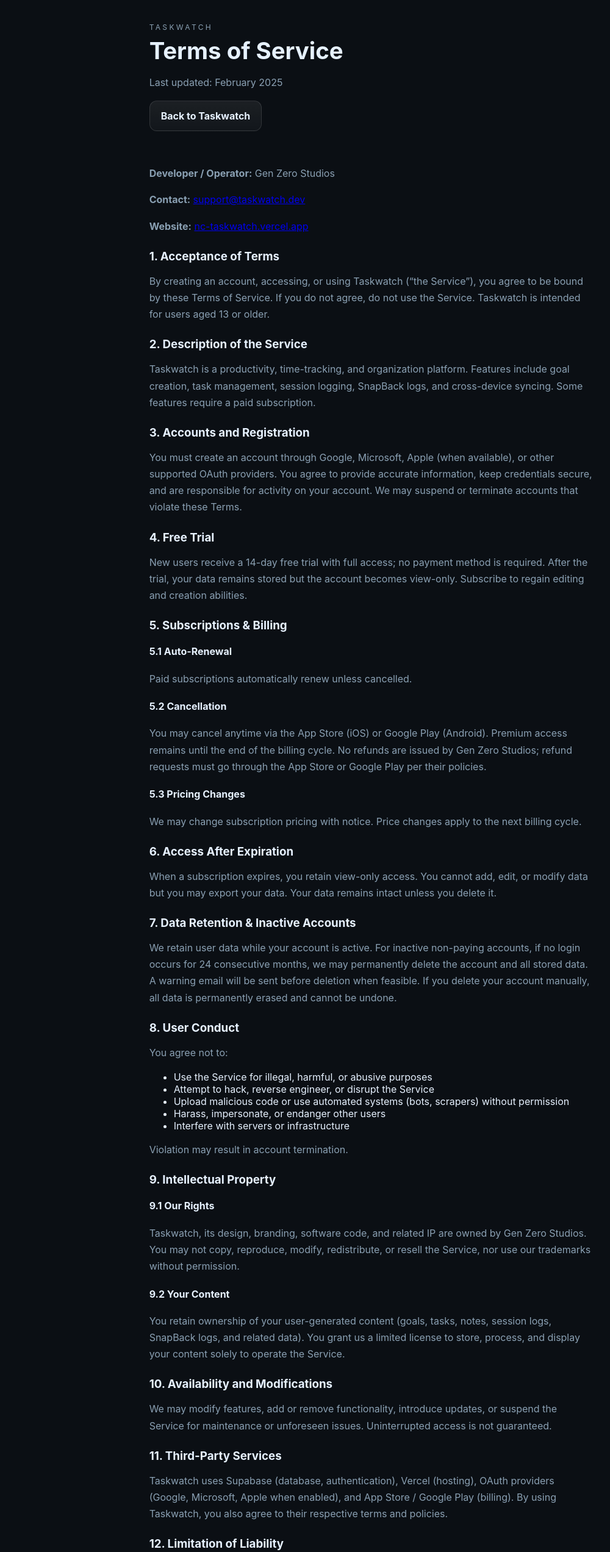
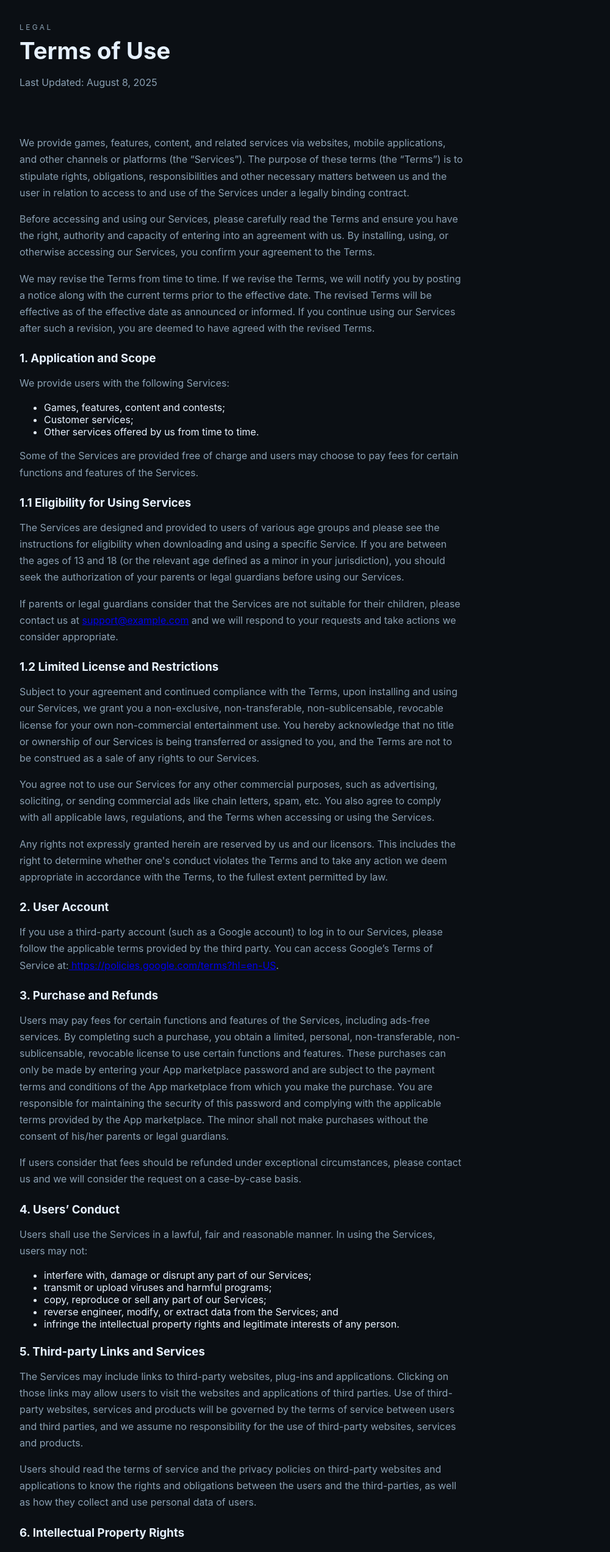
Before and after one commit to nchang2114/GenZero, a React (Vite) app: page /terms in a window 1280 px wide. Shown: the part 100-2645 px from the top of the page at 61% size, without its empty margins (32-1032 px from the left). Built offline with nearby package versions, Linux system fonts and the light colour scheme.

Commit message:
Revise Terms of Service for clarity and updates
Updated the Terms of Service to reflect changes in title, content, and structure. Adjusted the document to clarify user rights and responsibilities.

```diff
--- a/src/pages/Terms.tsx
+++ b/src/pages/Terms.tsx
@@ -1,143 +1,235 @@
 import { useEffect } from 'react'
 import Footer from '../components/Footer'
 
-export default function TaskwatchTerms() {
-  useEffect(() => { document.title = 'Taskwatch Terms of Service — GenZero' }, [])
+export default function Terms() {
+  useEffect(() => {
+    document.title = 'Terms of Use — GenZero'
+  }, [])
 
   return (
     <>
       <main className="page">
         <div className="container">
-          <div className="section-kicker">Taskwatch</div>
-          <h1 className="section-title">Terms of Service</h1>
-          <p className="muted">Last updated: February 2025</p>
-          <div className="hero-ctas" style={{marginTop: 'var(--space-4)'}}>
-            <a className="btn" href="https://genzero.vercel.app/taskwatch" target="_blank" rel="noreferrer">Back to Taskwatch</a>
-          </div>
-          <div className="spacer-40" />
+          <div className="section-kicker">Legal</div>
+          <h1 className="section-title">Terms of Use</h1>
+          <p className="muted">Last Updated: August 8, 2025</p>
+          <div className="spacer-40"/>
 
-          <p className="muted"><strong>Developer / Operator:</strong> Gen Zero Studios</p>
-          <p className="muted"><strong>Contact:</strong> <a href="mailto:support@taskwatch.dev">support@taskwatch.dev</a></p>
-          <p className="muted"><strong>Website:</strong> <a href="https://nc-taskwatch.vercel.app" target="_blank" rel="noreferrer">nc-taskwatch.vercel.app</a></p>
-
-          <h3>1. Acceptance of Terms</h3>
           <p className="muted">
-            By creating an account, accessing, or using Taskwatch (“the Service”), you agree to be bound by these Terms of Service.
-            If you do not agree, do not use the Service. Taskwatch is intended for users aged 13 or older.
+            We provide games, features, content, and related services via websites, mobile applications, and other
+            channels or platforms (the “Services”). The purpose of these terms (the “Terms”) is to stipulate rights,
+            obligations, responsibilities and other necessary matters between us and the user in relation to access to
+            and use of the Services under a legally binding contract.
+          </p>
+          <p className="muted">
+            Before accessing and using our Services, please carefully read the Terms and ensure you have the right,
+            authority and capacity of entering into an agreement with us. By installing, using, or otherwise
+            accessing our Services, you confirm your agreement to the Terms.
+          </p>
+          <p className="muted">
+            We may revise the Terms from time to time. If we revise the Terms, we will notify you by posting a
+            notice along with the current terms prior to the effective date. The revised Terms will be effective as
+            of the effective date as announced or informed. If you continue using our Services after such a revision,
+            you are deemed to have agreed with the revised Terms.
           </p>
 
-          <h3>2. Description of the Service</h3>
+          <h3>1. Application and Scope</h3>
+          <p className="muted">We provide users with the following Services:</p>
+          <ul>
+            <li>Games, features, content and contests;</li>
+            <li>Customer services;</li>
+            <li>Other services offered by us from time to time.</li>
+          </ul>
           <p className="muted">
-            Taskwatch is a productivity, time-tracking, and organization platform. Features include goal creation, task management,
-            session logging, SnapBack logs, and cross-device syncing. Some features require a paid subscription.
+            Some of the Services are provided free of charge and users may choose to pay fees for certain functions
+            and features of the Services.
           </p>
 
-          <h3>3. Accounts and Registration</h3>
+          <h3>1.1 Eligibility for Using Services</h3>
           <p className="muted">
-            You must create an account through Google, Microsoft, Apple (when available), or other supported OAuth providers. You
-            agree to provide accurate information, keep credentials secure, and are responsible for activity on your account. We may
-            suspend or terminate accounts that violate these Terms.
+            The Services are designed and provided to users of various age groups and please see the instructions
+            for eligibility when downloading and using a specific Service. If you are between the ages of 13 and 18
+            (or the relevant age defined as a minor in your jurisdiction), you should seek the authorization of your
+            parents or legal guardians before using our Services.
+          </p>
+          <p className="muted">
+            If parents or legal guardians consider that the Services are not suitable for their children, please
+            contact us at <a href="mailto:support@example.com">support@example.com</a> and we will respond to your requests and take
+            actions we consider appropriate.
           </p>
 
-          <h3>4. Free Trial</h3>
+          <h3>1.2 Limited License and Restrictions</h3>
           <p className="muted">
-            New users receive a 14-day free trial with full access; no payment method is required. After the trial, your data remains
-            stored but the account becomes view-only. Subscribe to regain editing and creation abilities.
+            Subject to your agreement and continued compliance with the Terms, upon installing and using our Services,
+            we grant you a non-exclusive, non-transferable, non-sublicensable, revocable license for your own
+            non-commercial entertainment use. You hereby acknowledge that no title or ownership of our Services is
+            being transferred or assigned to you, and the Terms are not to be construed as a sale of any rights to our Services.
+          </p>
+          <p className="muted">
+            You agree not to use our Services for any other commercial purposes, such as advertising, soliciting, or
+            sending commercial ads like chain letters, spam, etc. You also agree to comply with all applicable laws,
+            regulations, and the Terms when accessing or using the Services.
+          </p>
+          <p className="muted">
+            Any rights not expressly granted herein are reserved by us and our licensors. This includes the right to
+            determine whether one's conduct violates the Terms and to take any action we deem appropriate in accordance
+            with the Terms, to the fullest extent permitted by law.
           </p>
 
-          <h3>5. Subscriptions & Billing</h3>
-          <h4>5.1 Auto-Renewal</h4>
-          <p className="muted">Paid subscriptions automatically renew unless cancelled.</p>
-          <h4>5.2 Cancellation</h4>
+          <h3>2. User Account</h3>
           <p className="muted">
-            You may cancel anytime via the App Store (iOS) or Google Play (Android). Premium access remains until the end of the billing
-            cycle. No refunds are issued by Gen Zero Studios; refund requests must go through the App Store or Google Play per their policies.
-          </p>
-          <h4>5.3 Pricing Changes</h4>
-          <p className="muted">We may change subscription pricing with notice. Price changes apply to the next billing cycle.</p>
-
-          <h3>6. Access After Expiration</h3>
-          <p className="muted">
-            When a subscription expires, you retain view-only access. You cannot add, edit, or modify data but you may export your data.
-            Your data remains intact unless you delete it.
+            If you use a third-party account (such as a Google account) to log in to our Services, please follow the
+            applicable terms provided by the third party. You can access Google’s Terms of Service at:
+            <a href="https://policies.google.com/terms?hl=en-US" target="_blank" rel="noreferrer"> https://policies.google.com/terms?hl=en-US</a>.
           </p>
 
-          <h3>7. Data Retention & Inactive Accounts</h3>
+          <h3>3. Purchase and Refunds</h3>
           <p className="muted">
-            We retain user data while your account is active. For inactive non-paying accounts, if no login occurs for 24 consecutive
-            months, we may permanently delete the account and all stored data. A warning email will be sent before deletion when feasible.
-            If you delete your account manually, all data is permanently erased and cannot be undone.
+            Users may pay fees for certain functions and features of the Services, including ads-free services. By completing such a
+            purchase, you obtain a limited, personal, non-transferable, non-sublicensable, revocable license to use certain functions and features.
+            These purchases can only be made by entering your App marketplace password and are subject to the payment terms and conditions of the App
+            marketplace from which you make the purchase. You are responsible for maintaining the security of this password and complying with the
+            applicable terms provided by the App marketplace. The minor shall not make purchases without the consent of his/her parents or legal guardians.
+          </p>
+          <p className="muted">
+            If users consider that fees should be refunded under exceptional circumstances, please contact us and we will consider the request
+            on a case-by-case basis.
           </p>
 
-          <h3>8. User Conduct</h3>
-          <p className="muted">You agree not to:</p>
+          <h3>4. Users’ Conduct</h3>
+          <p className="muted">Users shall use the Services in a lawful, fair and reasonable manner. In using the Services, users may not:</p>
           <ul>
-            <li>Use the Service for illegal, harmful, or abusive purposes</li>
-            <li>Attempt to hack, reverse engineer, or disrupt the Service</li>
-            <li>Upload malicious code or use automated systems (bots, scrapers) without permission</li>
-            <li>Harass, impersonate, or endanger other users</li>
-            <li>Interfere with servers or infrastructure</li>
+            <li>interfere with, damage or disrupt any part of our Services;</li>
+            <li>transmit or upload viruses and harmful programs;</li>
+            <li>copy, reproduce or sell any part of our Services;</li>
+            <li>reverse engineer, modify, or extract data from the Services; and</li>
+            <li>infringe the intellectual property rights and legitimate interests of any person.</li>
           </ul>
-          <p className="muted">Violation may result in account termination.</p>
 
-          <h3>9. Intellectual Property</h3>
-          <h4>9.1 Our Rights</h4>
+          <h3>5. Third-party Links and Services</h3>
           <p className="muted">
-            Taskwatch, its design, branding, software code, and related IP are owned by Gen Zero Studios. You may not copy, reproduce,
-            modify, redistribute, or resell the Service, nor use our trademarks without permission.
+            The Services may include links to third-party websites, plug-ins and applications. Clicking on those links may allow users to visit the
+            websites and applications of third parties. Use of third-party websites, services and products will be governed by the terms of service
+            between users and third parties, and we assume no responsibility for the use of third-party websites, services and products.
           </p>
-          <h4>9.2 Your Content</h4>
           <p className="muted">
-            You retain ownership of your user-generated content (goals, tasks, notes, session logs, SnapBack logs, and related data). You
-            grant us a limited license to store, process, and display your content solely to operate the Service.
+            Users should read the terms of service and the privacy policies on third-party websites and applications to know the rights and obligations
+            between the users and the third-parties, as well as how they collect and use personal data of users.
           </p>
 
-          <h3>10. Availability and Modifications</h3>
+          <h3>6. Intellectual Property Rights</h3>
           <p className="muted">
-            We may modify features, add or remove functionality, introduce updates, or suspend the Service for maintenance or unforeseen
-            issues. Uninterrupted access is not guaranteed.
+            All intellectual property rights, including trademarks, patents, copyrights and other kinds of intellectual property rights, whether registrable
+            or not, in relation to all the trade or business names, domain names, logos, content, layout, text and graphics, source codes, algorithms,
+            software, database, applications, content and information of our Services are protected by current laws and related international treaties and are
+            legally owned or acquired by us.
           </p>
 
-          <h3>11. Third-Party Services</h3>
+          <h3>7. Disclaimer and Limitation of Liability</h3>
           <p className="muted">
-            Taskwatch uses Supabase (database, authentication), Vercel (hosting), OAuth providers (Google, Microsoft, Apple when enabled),
-            and App Store / Google Play (billing). By using Taskwatch, you also agree to their respective terms and policies.
+            Users acknowledge and understand that: You use the Services under your own responsibility and assume the risk yourself. To the extent permitted
+            by applicable law, we do not take responsibility for losses incurred without the company’s fault as follows: (1) your violation of the Terms; (2)
+            losses from using the Services in a way they are not designed or purposed; (3) losses of profits, revenues, or indirect, special, consequential, or
+            punitive damages; (4) losses incurred by using Services or caused by a third party; (5) losses incurred by a reason imputable to you; (6) other
+            losses incurred from a reason that is not imputable to us of its intention or fault.
+          </p>
+          <p className="muted">
+            We cannot guarantee a 100% safe operating environment, and we assume no liability of whatsoever nature arising out of any failure, interruption and
+            discontinuance of the Services due to the limitation of internet communication technologies and events of force majeure, attacks, viruses, worms and
+            malicious codes, system vulnerability, failure of third-party services and other factors which are beyond the control of us.
+          </p>
+          <p className="muted">
+            Unless otherwise provided in the terms and conditions of the relevant products or services, under no circumstances shall we be held liable for any delay
+            or failure or disruption of the content or the services resulting directly or indirectly from acts of nature, forces or causes beyond our reasonable control.
           </p>
 
-          <h3>12. Limitation of Liability</h3>
+          <h3>8. Personal Data Protection</h3>
           <p className="muted">
-            To the fullest extent permitted by law, Taskwatch is provided “as is” and “as available.” We do not guarantee uninterrupted or
-            error-free service and are not responsible for data loss, though we take reasonable precautions. We do not provide legal, medical,
-            or professional advice. Our total liability for any claim is limited to the amount you paid in the last billing cycle (or $0 for
-            free users). You use the Service at your own risk.
+            We highly value your privacy and take reasonable measures to protect your personal data. Please refer to our Privacy Policy for information on how we
+            collect, use and share your data.
           </p>
 
-          <h3>13. Indemnification</h3>
+          <h3>9. Indemnity</h3>
           <p className="muted">
-            You agree to indemnify and hold harmless Gen Zero Studios from claims arising out of your misuse of the Service, your violation
-            of these Terms, or your violation of applicable laws.
+            Users shall defend and indemnify us and our affiliates, directors, officers, employees, and users against all liabilities, damages, losses, costs, fees (including
+            legal fees) and expenses relating to claims arising from or in connection with the violation of the Terms by users.
+          </p>
+          <p className="muted">
+            Users shall be liable for and shall indemnify us and any third parties for any losses resulting from violation of these Terms. If a third party seeks damages from us
+            because of users' illegal actions or violation of the Terms, users must defend us and hold us harmless from any liability. If we are not held harmless, users are
+            responsible for compensating us for all losses incurred.
           </p>
 
-          <h3>14. Account Termination</h3>
+          <h3>10. Termination</h3>
+          <p className="muted">Users may stop using the Services at any time with or without notice. We may terminate the Terms if:</p>
+          <ul>
+            <li>users violate the Terms.</li>
+            <li>the Services are no longer available to users.</li>
+          </ul>
           <p className="muted">
-            We may suspend or terminate accounts that violate these Terms, pose a security risk, abuse the Service, or attempt to harm the
-            platform or other users. Suspended users lose access and may not be entitled to refunds.
+            We reserve the right to determine, in our sole and absolute discretion, whether there has been a breach of the Terms. When a breach has occurred, we may take such
+            action as we deem appropriate.
           </p>
 
-          <h3>15. Governing Law</h3>
+          <h3>11. Governing Law and Dispute Resolution</h3>
           <p className="muted">
-            These Terms are governed by the laws of New South Wales, Australia. Disputes shall be resolved under NSW jurisdiction.
+            The Terms shall be governed and construed by the laws of Singapore. If you have any concerns or issues you can contact us at
+            <a href="mailto:support@example.com"> support@example.com</a>, and we will endeavor to resolve disputes with users under the Terms through amicable consultation. If a dispute cannot be resolved
+            through consultation within 30 days, either party may submit the dispute for arbitration at the Singapore International Arbitration Centre (“SIAC”) in accordance with the SIAC
+            Administered Arbitration Rules in effect at the time of applying for arbitration. The language of the arbitration shall be English. The arbitral award shall be final and binding
+            upon you and us.
+          </p>
+          <p className="muted">
+            If you are a resident in the EU, if and only to the extent that you act as a consumer within the meaning of local mandatory consumer law, the following will apply:
+          </p>
+          <ul>
+            <li>
+              Consumers with habitual residence in the European Union are, according to mandatory consumer law, subject to the laws of their respective place of residence and may bring
+              claims in front of the local courts of their respective place of residence.
+            </li>
+            <li>
+              The European Commission provides an online dispute resolution platform (“ODR platform”). The ODR platform is designed to help consumers and businesses to reach an out-of-court
+              settlement in case of problems. The ODR platform can be accessed via the link:
+              <a href="https://ec.europa.eu/consumers/odr" target="_blank" rel="noreferrer"> https://ec.europa.eu/consumers/odr</a>. We are not obligated to and do not participate in alternative dispute resolution procedures before an alternative dispute resolution entity for consumers.
+            </li>
+          </ul>
+          <p className="muted">
+            If you are a resident in the US, you agree to resolve all disputes and claims between us on an individual basis through binding arbitration. You or we may bring an arbitration at
+            any American Arbitration Association (“AAA”) location within the US. The US Federal Arbitration Act and federal arbitration law applies, and the arbitration will be governed by the
+            AAA under its Commercial Arbitration Rules and, where applicable, its Consumer Arbitration Rules (available at http://www.adr.org).
+          </p>
+          <p className="muted">
+            To the maximum extent permitted by the applicable national or state law, you and we agree not under any circumstances to bring or participate in a class or representative action,
+            private attorney general action or collective arbitration.
           </p>
 
-          <h3>16. Changes to Terms</h3>
+          <h3>12. Miscellaneous</h3>
           <p className="muted">
-            We may update these Terms from time to time. Continued use of the Service after updates constitutes acceptance of the revised
-            Terms.
+            Headings are for reference purposes only and in no way limit the scope or extent of each section and shall not affect the meaning of the language in each section.
+          </p>
+          <p className="muted">
+            Users shall send all the communications and correspondence in writing to <a href="mailto:support@example.com">support@example.com</a>.
+          </p>
+          <p className="muted">
+            If for any reason any provision of the Terms becomes unenforceable, that provision will be enforced to the maximum extent permitted so as to give effect to the intent of the Terms,
+            and the remainder of the Terms will remain in full force and effect.
+          </p>
+          <p className="muted">
+            The Terms may be amended from time to time, and we will notify users by publishing an updated Terms on the websites, mobile applications and channels or portals to which users have access.
+          </p>
+          <p className="muted">
+            Users may not assign or transfer any rights and obligations under the Terms without our prior written consent.
+          </p>
+          <p className="muted">
+            We may assign or transfer its rights and obligations under the Terms by publishing a notice on the websites, mobile applications and channels or portals which users have access to.
+          </p>
+          <p className="muted">
+            The failure by users or us to enforce any provision of the Terms will not constitute a waiver of future enforcement of that or any other provision.
           </p>
 
-          <h3>17. Contact</h3>
+          <h3>13. Contact Us</h3>
           <p className="muted">
-            For questions about these Terms, contact Gen Zero Studios at <a href="mailto:support@taskwatch.dev">support@taskwatch.dev</a>.
+            If you have any questions about the Terms, please contact us at: <a href="mailto:support@example.com">support@example.com</a>
           </p>
         </div>
         <Footer />
```
